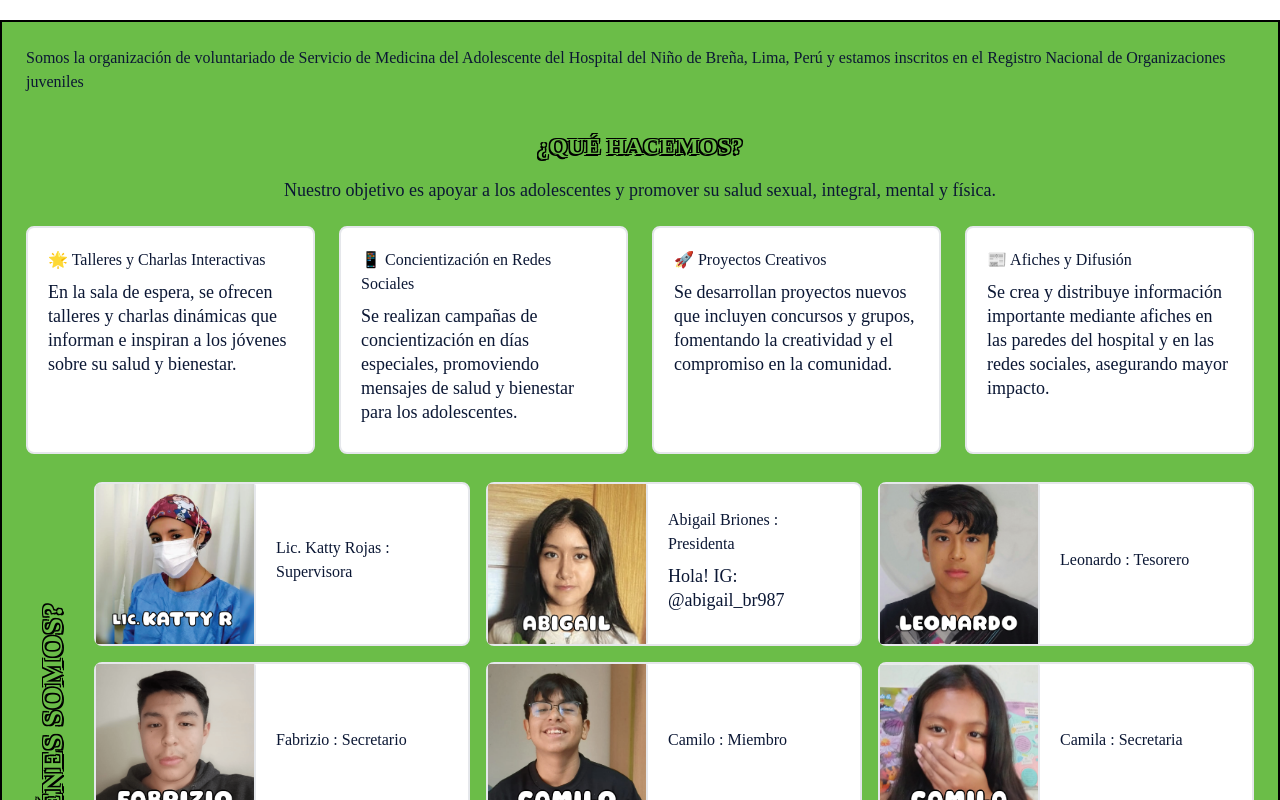
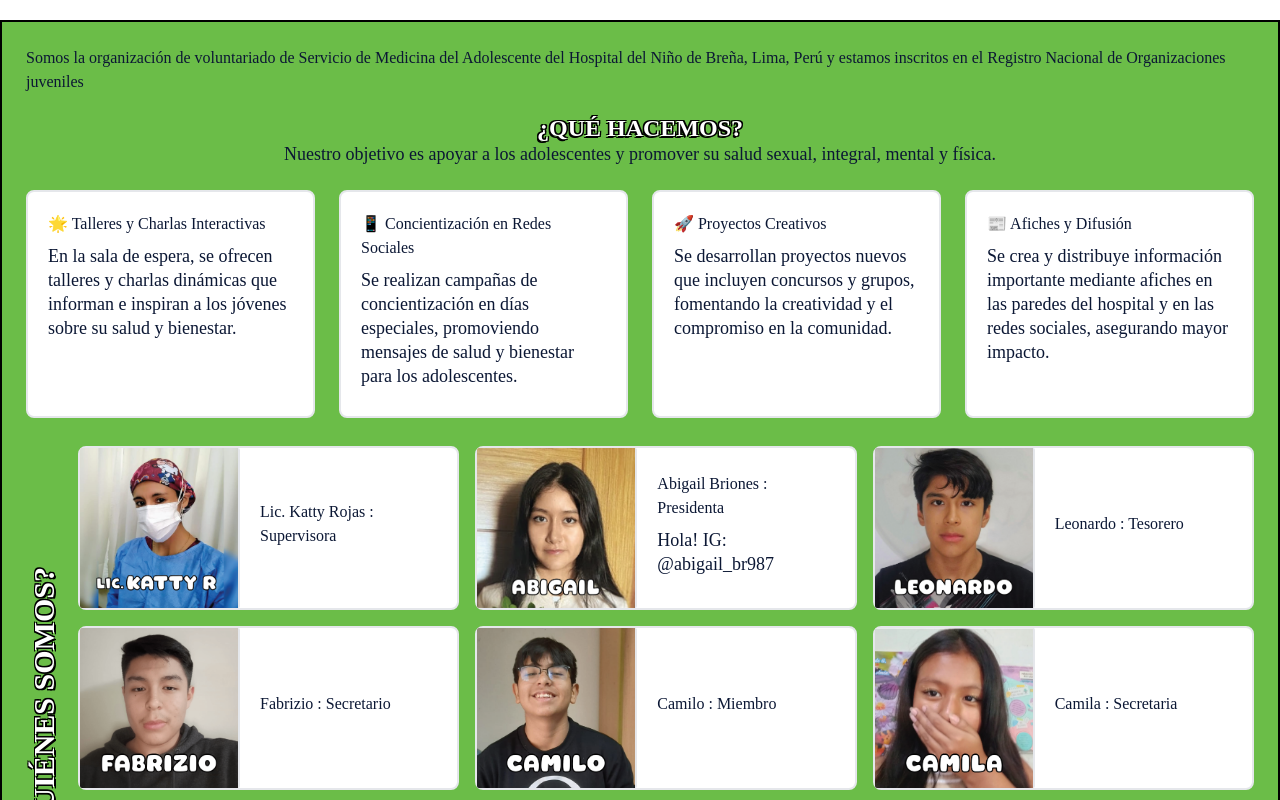
Before and after one commit to abigail-br987/nextjs-foreveryoung, a Next.js app: page / in a window 1280 px wide. Shown: the part 1180-1980 px from the top of the page. Built offline with nearby package versions, Linux system fonts and the light colour scheme; a web font is replaced by a local one.

Commit message:
style: h1

```diff
--- a/src/app/globals.css
+++ b/src/app/globals.css
@@ -4,7 +4,7 @@
 
 @layer base {
   h1 {
-    @apply uppercase text-2xl font-extrabold p-2 text-center font-serif text-deepGreen;
+    @apply uppercase text-2xl leading-3 font-extrabold text-center font-serif text-white;
     text-shadow:
       -1.5px -1.5px 0 #000,
       1.5px -1.5px 0 #000,
```
